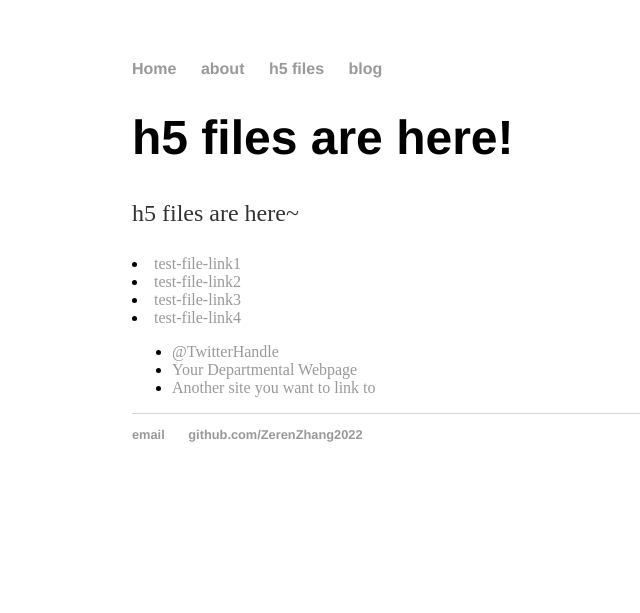
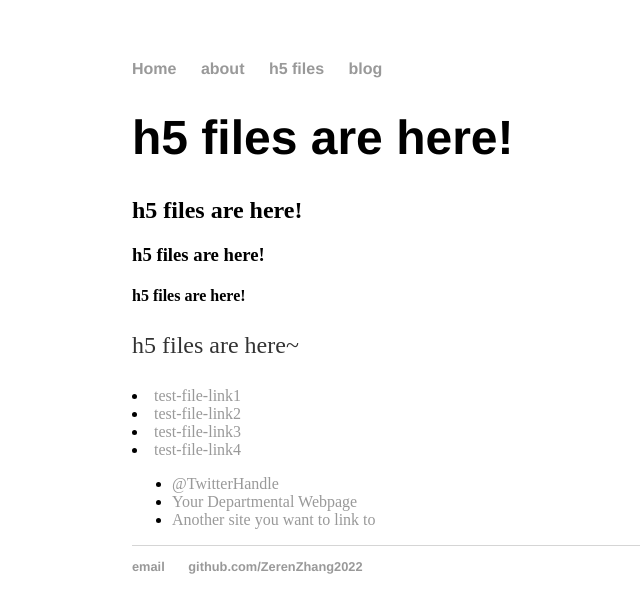
Before and after one commit to ZerenZhang2022/ZerenZhang2022.github.io, a Jekyll site: the page built from h5 files/index.html, in a window 1280 px wide. Shown: the top 613 px of the page, without its empty margins (60-700 px from the left). Built offline with Jekyll 4.4.1, drawn with Linux system fonts in a browser that asks for light colours.

Commit message:
Update index.html

```diff
--- a/h5 files/index.html
+++ b/h5 files/index.html
@@ -5,6 +5,9 @@ title: h5 files
 
 		<div class="h5 files">
 			<h1>h5 files are here!</h1>
+			<h2>h5 files are here!</h2>
+			<h3>h5 files are here!</h3>
+			<h4>h5 files are here!</h4>
 			<p>h5 files are here~</p>
       <li><a href="https://github.com/ZerenZhang2022/MEng-Design-Project-Zeren/tree/main/experiment-epochs-only/CIFAR-10/Lenet/output%20files/050.h5">test-file-link1</a></li>
       <li><a href="/h5 files">test-file-link2</a></li>
```
